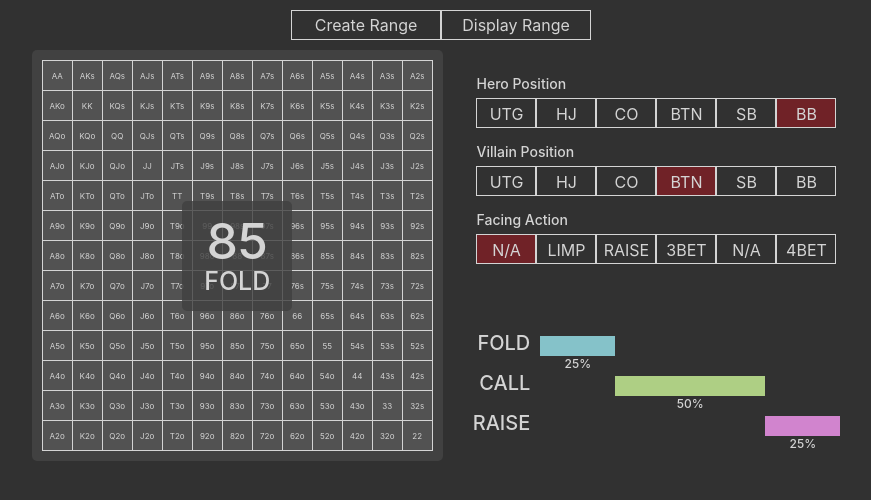
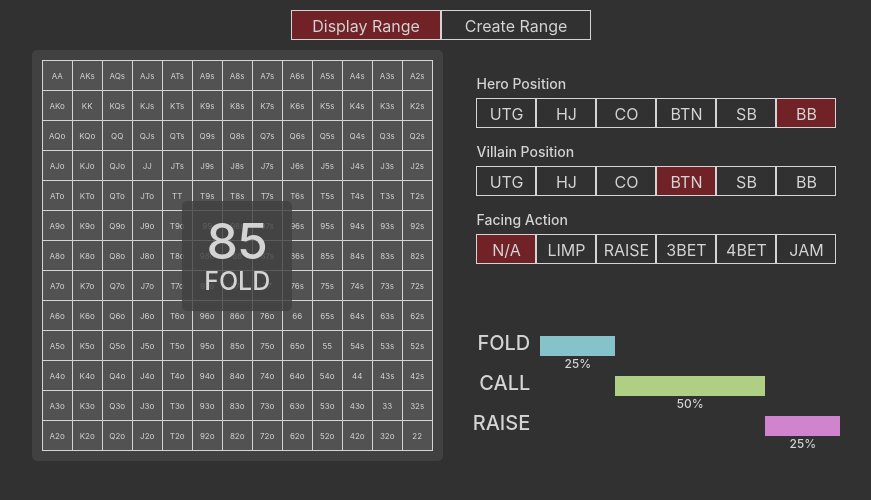
Before and after one commit to evanmoses/realtimepre, a React (Create React App) app in the folder client/: page / in a window 1280 px wide. Shown: the top 500 px of the page, without its empty margins (199-1070 px from the left). Built offline with nearby package versions, Linux system fonts and the light colour scheme.

Commit message:
implement state for create vs. display modes

```diff
--- a/client/src/App.js
+++ b/client/src/App.js
@@ -12,16 +12,22 @@ function App() {
 
   const [displayActive, setDisplay] = useState(true);
 
-  const setSelect = () => setDisplay(false);
-  const setView = () => setDisplay(true);
-
-
+  const handleDisplayClick = event => {
+    const value = (event.target.value === "true")
+    setDisplay(value);
+  }
 
   return (
     <MainContainer>
       <AppRow>
-        <DispButton onClick={setSelect}>Create Range</DispButton>
-        <DispButton onClick={setView}>Display Range</DispButton>
+        <ButtonLabel>
+          <DispButton type='radio' name='radio' value='true' checked={displayActive===true} onClick={handleDisplayClick} />
+          <span>Display Range</span>
+        </ButtonLabel>
+        <ButtonLabel>
+          <DispButton type='radio'  name='radio' value='false' checked={displayActive===false} onClick={handleDisplayClick} />
+          <span>Create Range</span>
+        </ButtonLabel>
       </AppRow>
       <AppRow>
         <Rangechart displayActive={displayActive} />
@@ -44,16 +50,36 @@ const AppRow = styled.div`
   justify-content: center;
 `;
 
-const DispButton = styled.button`
-  border: 1px solid #d4d4d4;
-  height: 30px;
-  width: 150px;
-  line-height: 10px;
+const ButtonLabel = styled.label`
+  & > span {
+    display: inline-block;
+    border: 1px solid #d4d4d4;
+    margin: 0;
+    height: 30px;
+    width: 150px;
+    line-height: 30px;
+    text-align: center;
 
-  &:hover,
-  &:active,
-  &:focus {
+    @media (max-width: 420px) {
+      width: 45px;
+    }
+  }
+
+  &:hover > span,
+  &:active > span,
+  &:focus > span
+  &:checked {
     background-color: #702227;
+    border: 1px solid #d4d4d4;
+  }
+`;
+
+const DispButton = styled.input`
+  display: none;
+
+  &:checked + span {
+    background-color: #702227;
+    border: 1px solid #d4d4d4;
   }
 `;
 
--- a/client/src/components/Buttons.jsx
+++ b/client/src/components/Buttons.jsx
@@ -99,11 +99,11 @@ function Buttons() {
         </ButtonLabel>
         <ButtonLabel>
           <CheckButton type='radio' name='action' value='4BET' checked={facingAction==='4BET'} onClick={handleActionChange} />
-          <span>N/A</span>
+          <span>4BET</span>
         </ButtonLabel>
         <ButtonLabel>
-          <CheckButton type='radio' name='action' value='4BET' checked={facingAction==='JAM'} onClick={handleActionChange} />
-          <span>4BET</span>
+          <CheckButton type='radio' name='action' value='JAM' checked={facingAction==='JAM'} onClick={handleActionChange} />
+          <span>JAM</span>
         </ButtonLabel>
       </ButtonGroup>
     </ButtonContainer>
```
